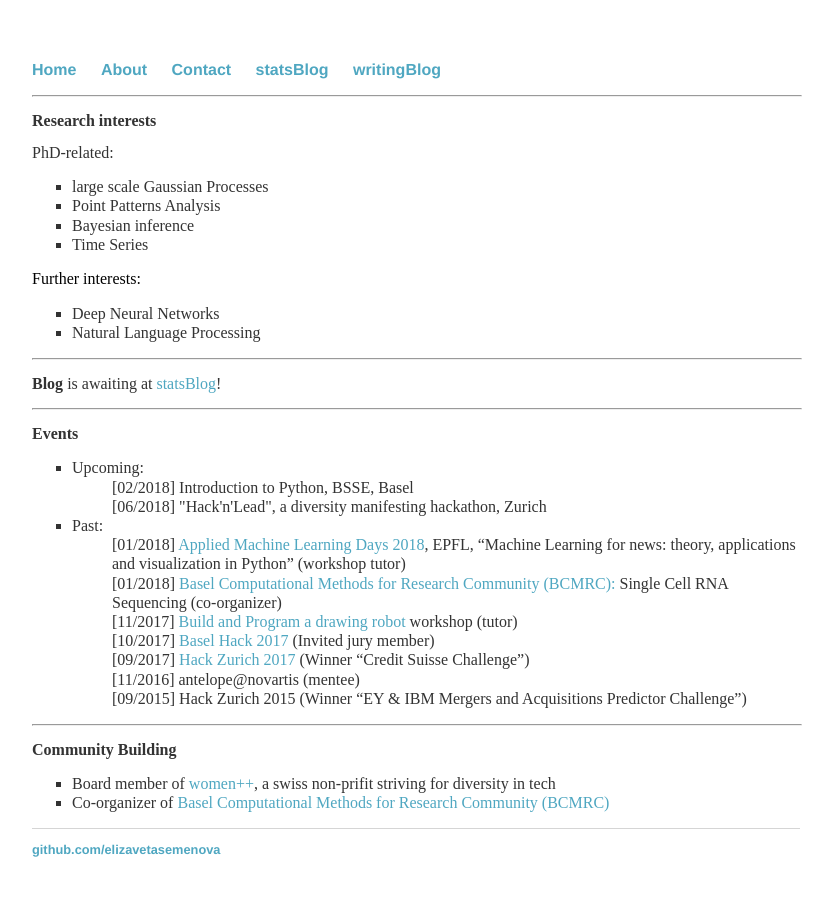
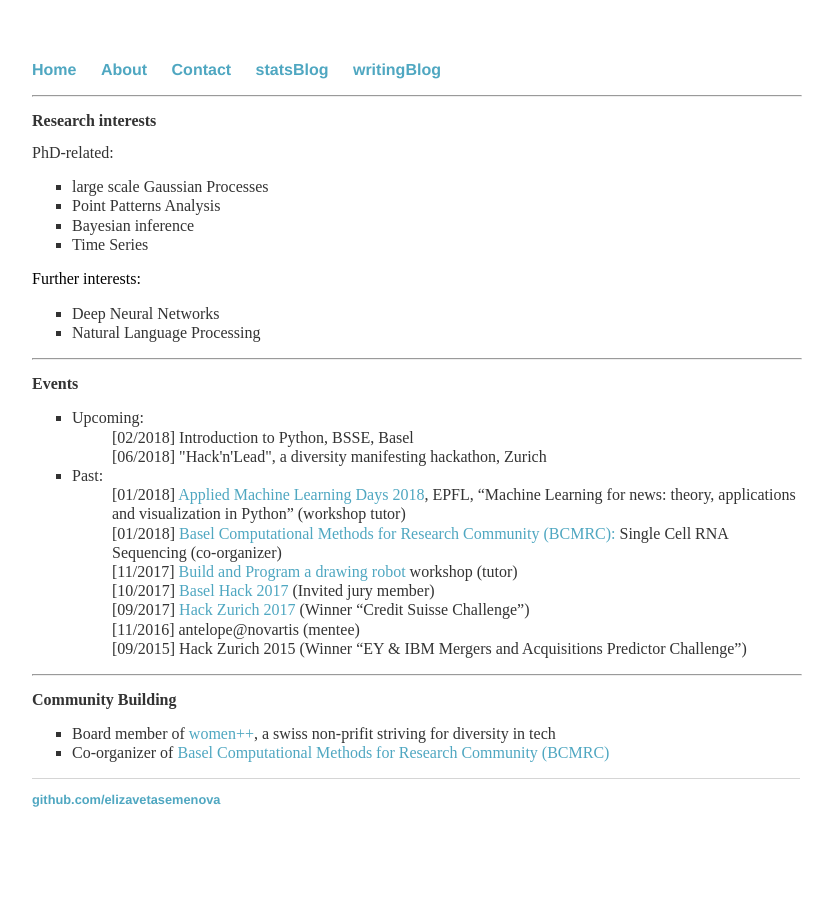
Before and after one commit to elizavetasemenova/elizavetasemenova.github.io, a Jekyll site: the page built from index.html, in a window 1280 px wide. Shown: the whole page, without its empty margins (224-1057 px from the left). Built offline with Jekyll 4.4.1, drawn with Linux system fonts in a browser that asks for light colours.

Commit message:
Update index.html

```diff
--- a/index.html
+++ b/index.html
@@ -21,10 +21,6 @@ title: Liza Semenova, statistician in progress
 	  <li>Deep Neural Networks</li>
 	  <li>Natural Language Processing</li>
         </ul>
-</p>
-
-<hr width="100%">
-<p><b>Blog</b> is awaiting at <a href="/blog">statsBlog</a>!
 </p>
 
 <hr width="100%">
```
